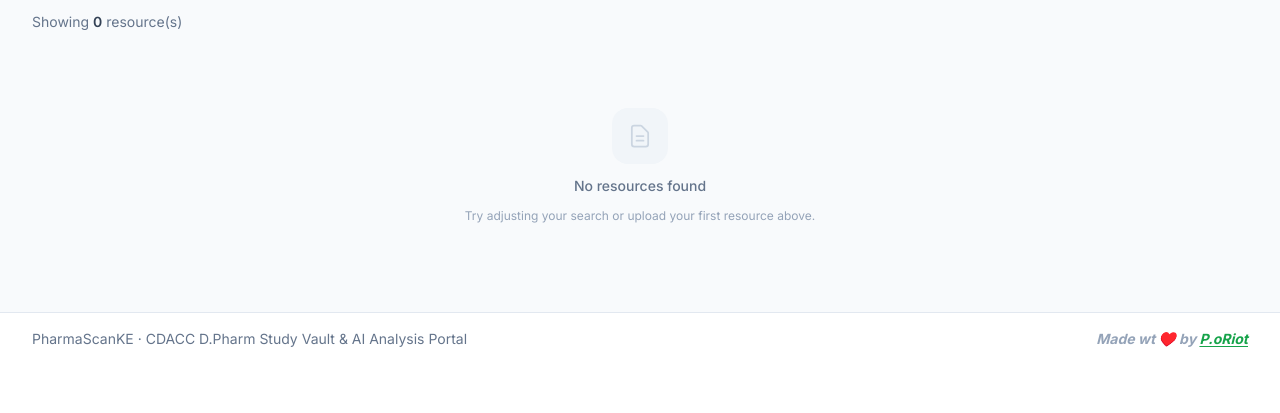
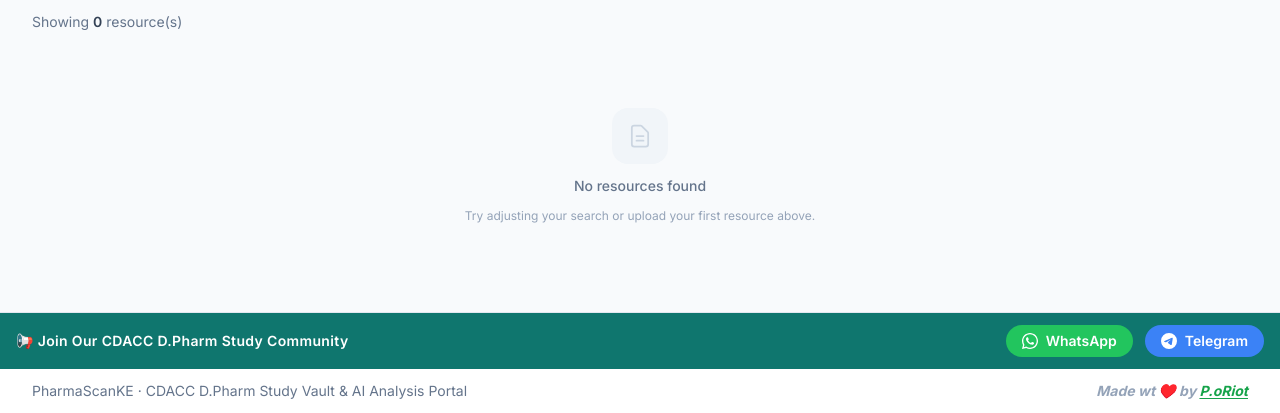
Before and after one commit to godwinletting2-hash/pharma-Beta-v8, a Python web app: template templates/index.html in a window 1280 px wide. Shown: the part 790-1203 px from the top of the page. Before the commit the page ends 1137 px from the top, so only its background shows below. Run offline with Jinja, Linux system fonts and the light colour scheme; the template is opened without the code that fills it: most values are stand-ins (such as "Sample title", 1, 10 or a date in 2020); some libraries are stand-ins or nearby versions.

Commit message:
Update index.html
Fix index.html

```diff
--- a/templates/index.html
+++ b/templates/index.html
@@ -348,7 +348,7 @@
         <form id="upload-form" novalidate class="space-y-4">
           <!-- Drop zone -->
           <div id="drop-zone" class="border-2 border-dashed border-slate-300 rounded-xl p-6 text-center cursor-pointer transition-all duration-200 hover:border-teal-400 hover:bg-teal-50">
-            <input type="file" id="file-input" class="hidden" accept=".pdf,.docx,.doc,.pptx,.ppt" />
+            <input type="file" id="file-input" class="hidden" accept=".pdf,.docx,.doc,.pptx,.ppt,.txt,.jpg,.jpeg,.png,.gif,.webp" />
             <div id="drop-idle" class="space-y-2">
               <div class="flex justify-center">
                 <div class="w-12 h-12 bg-teal-50 rounded-xl flex items-center justify-center">
@@ -503,17 +503,47 @@
           <select id="subject-selector"
             class="w-full rounded-lg border border-slate-200 bg-white px-3 py-2.5 text-sm text-slate-700 focus:outline-none focus:ring-2 focus:ring-teal-400 focus:border-transparent appearance-none cursor-pointer transition">
             <option value="">General Pharmacy / Mixed Mode</option>
-            <option value="Anatomy and Physiology">Anatomy and Physiology</option>
-            <option value="Physical Chemistry">Physical Chemistry</option>
-            <option value="Inorganic Chemistry">Inorganic Chemistry</option>
-            <option value="Pharmaceutical Organic Chemistry">Pharmaceutical Organic Chemistry</option>
-            <option value="Pharmaceutics">Pharmaceutics (Dispensing &amp; Compounding)</option>
-            <option value="Pharmacology and Therapeutics">Pharmacology and Therapeutics</option>
-            <option value="Pharmacognosy">Pharmacognosy</option>
-            <option value="Microbiology and Parasitology">Microbiology and Parasitology</option>
-            <option value="Social and Administrative Pharmacy">Social and Administrative Pharmacy</option>
-            <option value="Clinical Pharmacy">Clinical Pharmacy</option>
-            <option value="Pharmacy Law and Ethics">Pharmacy Law and Ethics</option>
+            <optgroup label="── Year 1, Semester 1 ──">
+              <option value="Introduction to Pharmacy Practice">Introduction to Pharmacy Practice</option>
+              <option value="Anatomy and Physiology I">Anatomy &amp; Physiology I</option>
+              <option value="Pharmaceutical Inorganic Chemistry">Pharmaceutical Inorganic Chemistry</option>
+              <option value="Pharmaceutical Mathematics">Pharmaceutical Mathematics</option>
+            </optgroup>
+            <optgroup label="── Year 1, Semester 2 ──">
+              <option value="Anatomy and Physiology II">Anatomy &amp; Physiology II</option>
+              <option value="Pharmaceutical Organic Chemistry I">Pharmaceutical Organic Chemistry I</option>
+              <option value="Physical Pharmacy">Physical Pharmacy</option>
+              <option value="Microbiology and Immunology">Microbiology &amp; Immunology</option>
+              <option value="Dispensing Pharmacy I">Dispensing Pharmacy I</option>
+            </optgroup>
+            <optgroup label="── Year 2, Semester 1 ──">
+              <option value="General Pharmacology">General Pharmacology</option>
+              <option value="Pharmaceutical Organic Chemistry II">Pharmaceutical Organic Chemistry II</option>
+              <option value="Pharmacognosy I">Pharmacognosy I</option>
+              <option value="Dispensing and Compounding">Dispensing &amp; Compounding II</option>
+              <option value="Pathology">Pathology</option>
+            </optgroup>
+            <optgroup label="── Year 2, Semester 2 ──">
+              <option value="Systemic Pharmacology">Systemic Pharmacology</option>
+              <option value="Pharmaceutics">Pharmaceutics (Dosage Forms)</option>
+              <option value="Pharmacognosy II">Pharmacognosy II</option>
+              <option value="Hospital and Clinical Pharmacy">Hospital &amp; Clinical Pharmacy I</option>
+              <option value="Social Pharmacy and Administration">Social Pharmacy &amp; Administration</option>
+            </optgroup>
+            <optgroup label="── Year 3, Semester 1 ──">
+              <option value="Clinical Pharmacology and Therapeutics">Clinical Pharmacology &amp; Therapeutics</option>
+              <option value="Industrial Pharmacy">Industrial Pharmacy</option>
+              <option value="Pharmacy Law and Ethics">Pharmacy Law &amp; Ethics</option>
+              <option value="Drug Information and Pharmacovigilance">Drug Information &amp; Pharmacovigilance</option>
+            </optgroup>
+            <optgroup label="── Year 3, Semester 2 ──">
+              <option value="Community Pharmacy Practice">Community Pharmacy Practice</option>
+              <option value="Research Methods">Research Methods &amp; Project</option>
+            </optgroup>
+            <optgroup label="── General ──">
+              <option value="Pharmacology and Therapeutics">Pharmacology &amp; Therapeutics (Combined)</option>
+              <option value="Microbiology and Parasitology">Microbiology &amp; Parasitology</option>
+            </optgroup>
           </select>
         </div>
       </div>
@@ -533,9 +563,9 @@
 
       <!-- File drop zone (hidden in Text-Only Mode) -->
       <div id="analysis-file-zone">
-        <label class="block text-xs font-semibold text-slate-500 uppercase tracking-wide mb-2">Attach Pharmacy Document <span class="text-slate-400 font-normal normal-case">(optional — plain text files only; PDFs/DOCX are binary)</span></label>
+        <label class="block text-xs font-semibold text-slate-500 uppercase tracking-wide mb-2">Attach Pharmacy Document or Image <span class="text-slate-400 font-normal normal-case">(optional — PDF, DOCX, PPTX, TXT, JPG, PNG)</span></label>
         <div id="analysis-drop-zone" class="border-2 border-dashed border-slate-300 rounded-xl p-5 text-center cursor-pointer transition-all duration-200 hover:border-teal-400 hover:bg-teal-50">
-          <input type="file" id="analysis-file-input" class="hidden" accept=".pdf,.docx,.doc,.pptx,.ppt,.txt" />
+          <input type="file" id="analysis-file-input" class="hidden" accept=".pdf,.docx,.doc,.pptx,.ppt,.txt,.jpg,.jpeg,.png,.gif,.webp" />
           <div id="analysis-drop-idle" class="space-y-1.5">
             <div class="flex justify-center">
               <div class="w-10 h-10 bg-teal-50 rounded-lg flex items-center justify-center">
@@ -623,7 +653,35 @@
 
 <!-- Footer -->
 <footer class="mt-auto border-t border-slate-200 bg-white">
-  <div class="max-w-7xl mx-auto px-4 sm:px-6 lg:px-8 py-4 flex flex-col sm:flex-row items-center justify-between gap-2">
+  {% if whatsapp_url or telegram_url %}
+  <div class="bg-teal-700 text-white px-4 py-3">
+    <div class="max-w-7xl mx-auto flex flex-col sm:flex-row items-center justify-between gap-3">
+      <span class="text-sm font-semibold tracking-wide">📢 Join Our CDACC D.Pharm Study Community</span>
+      <div class="flex items-center gap-3 flex-wrap justify-center">
+        {% if whatsapp_url %}
+        <a href="{{ whatsapp_url }}" target="_blank" rel="noopener noreferrer"
+           class="inline-flex items-center gap-2 bg-green-500 hover:bg-green-400 text-white text-sm font-semibold px-4 py-1.5 rounded-full transition-colors">
+          <svg class="w-4 h-4" viewBox="0 0 24 24" fill="currentColor">
+            <path d="M17.472 14.382c-.297-.149-1.758-.867-2.03-.967-.273-.099-.471-.148-.67.15-.197.297-.767.966-.94 1.164-.173.199-.347.223-.644.075-.297-.15-1.255-.463-2.39-1.475-.883-.788-1.48-1.761-1.653-2.059-.173-.297-.018-.458.13-.606.134-.133.298-.347.446-.52.149-.174.198-.298.298-.497.099-.198.05-.371-.025-.52-.075-.149-.669-1.612-.916-2.207-.242-.579-.487-.5-.669-.51-.173-.008-.371-.01-.57-.01-.198 0-.52.074-.792.372-.272.297-1.04 1.016-1.04 2.479 0 1.462 1.065 2.875 1.213 3.074.149.198 2.096 3.2 5.077 4.487.709.306 1.262.489 1.694.625.712.227 1.36.195 1.871.118.571-.085 1.758-.719 2.006-1.413.248-.694.248-1.289.173-1.413-.074-.124-.272-.198-.57-.347z"/>
+            <path d="M12 0C5.373 0 0 5.373 0 12c0 2.135.561 4.14 1.535 5.875L0 24l6.31-1.507A11.954 11.954 0 0012 24c6.627 0 12-5.373 12-12S18.627 0 12 0zm0 22c-1.885 0-3.651-.497-5.178-1.362l-.371-.218-3.747.895.934-3.641-.241-.385A9.958 9.958 0 012 12C2 6.477 6.477 2 12 2s10 4.477 10 10-4.477 10-10 10z"/>
+          </svg>
+          WhatsApp
+        </a>
+        {% endif %}
+        {% if telegram_url %}
+        <a href="{{ telegram_url }}" target="_blank" rel="noopener noreferrer"
+           class="inline-flex items-center gap-2 bg-blue-500 hover:bg-blue-400 text-white text-sm font-semibold px-4 py-1.5 rounded-full transition-colors">
+          <svg class="w-4 h-4" viewBox="0 0 24 24" fill="currentColor">
+            <path d="M11.944 0A12 12 0 000 12a12 12 0 0012 12 12 12 0 0012-12A12 12 0 0012 0a12 12 0 00-.056 0zm4.962 7.224c.1-.002.321.023.465.14a.506.506 0 01.171.325c.016.093.036.306.02.472-.18 1.898-.962 6.502-1.36 8.627-.168.9-.499 1.201-.82 1.23-.696.065-1.225-.46-1.9-.902-1.056-.693-1.653-1.124-2.678-1.8-1.185-.78-.417-1.21.258-1.91.177-.184 3.247-2.977 3.307-3.23.007-.032.014-.15-.056-.212s-.174-.041-.249-.024c-.106.024-1.793 1.14-5.061 3.345-.48.33-.913.49-1.302.48-.428-.008-1.252-.241-1.865-.44-.752-.245-1.349-.374-1.297-.789.027-.216.325-.437.893-.663 3.498-1.524 5.83-2.529 6.998-3.014 3.332-1.386 4.025-1.627 4.476-1.635z"/>
+          </svg>
+          Telegram
+        </a>
+        {% endif %}
+      </div>
+    </div>
+  </div>
+  {% endif %}
+  <div class="max-w-7xl mx-auto px-4 sm:px-6 lg:px-8 py-3 flex flex-col sm:flex-row items-center justify-between gap-2">
     <span class="text-sm text-slate-500">PharmaScanKE · CDACC D.Pharm Study Vault &amp; AI Analysis Portal</span>
     <span class="text-sm text-slate-400"><strong><em>Made wt ♥️ by <a href="https://wa.me/254717702563" target="_blank" rel="noopener noreferrer" class="text-green-600 hover:text-green-700 underline underline-offset-2 transition-colors">P.oRiot</a></em></strong></span>
   </div>
@@ -717,7 +775,10 @@
     const ext = name.split('.').pop().toLowerCase();
     return { pdf:['text-red-500','bg-red-50','PDF'], docx:['text-blue-500','bg-blue-50','DOCX'],
              doc:['text-blue-500','bg-blue-50','DOC'], pptx:['text-orange-500','bg-orange-50','PPTX'],
-             ppt:['text-orange-500','bg-orange-50','PPT'] }[ext] || ['text-slate-500','bg-slate-100',ext.toUpperCase()];
+             ppt:['text-orange-500','bg-orange-50','PPT'], txt:['text-slate-500','bg-slate-100','TXT'],
+             jpg:['text-purple-500','bg-purple-50','JPG'], jpeg:['text-purple-500','bg-purple-50','JPEG'],
+             png:['text-purple-500','bg-purple-50','PNG'], gif:['text-purple-500','bg-purple-50','GIF'],
+             webp:['text-purple-500','bg-purple-50','WEBP'] }[ext] || ['text-slate-500','bg-slate-100',ext.toUpperCase()];
   }
 
   /* ── Toast ──────────────────────────────────────────── */
@@ -759,11 +820,16 @@
   });
 
   /* ── Vault file drop zone ───────────────────────────── */
+  const MAX_UPLOAD_BYTES = 100 * 1024 * 1024; // 100 MB — must match server MAX_UPLOAD_SIZE_MB
+
   function setVaultFile(file) {
     if (!file) return;
-    const ok = ['.pdf','.docx','.doc','.pptx','.ppt'];
+    const ok = ['.pdf','.docx','.doc','.pptx','.ppt','.txt','.jpg','.jpeg','.png','.gif','.webp'];
     if (!ok.includes('.' + file.name.split('.').pop().toLowerCase())) {
-      showToast('File type not allowed.', 'error'); return;
+      showToast('File type not allowed. Use PDF, DOCX, PPTX, TXT, or image files.', 'error'); return;
+    }
+    if (file.size > MAX_UPLOAD_BYTES) {
+      showToast(`File too large (${fmtBytes(file.size)}). Maximum is 100 MB.`, 'error'); return;
     }
     $('selected-name').textContent = file.name;
     $('selected-size').textContent = fmtBytes(file.size);
@@ -986,8 +1052,8 @@
   /* ── Analysis file drop zone ────────────────────────── */
   function setAnalysisFile(file) {
     if (!file) return;
-    if (!['.pdf','.docx','.doc','.pptx','.ppt','.txt'].includes('.' + file.name.split('.').pop().toLowerCase())) {
-      showToast('File type not supported for analysis.', 'error'); return;
+    if (!['.pdf','.docx','.doc','.pptx','.ppt','.txt','.jpg','.jpeg','.png','.gif','.webp'].includes('.' + file.name.split('.').pop().toLowerCase())) {
+      showToast('File type not supported. Use PDF, DOCX, PPTX, TXT, or image files.', 'error'); return;
     }
     analysisFile = file;
     $('analysis-selected-name').textContent = file.name;
```
